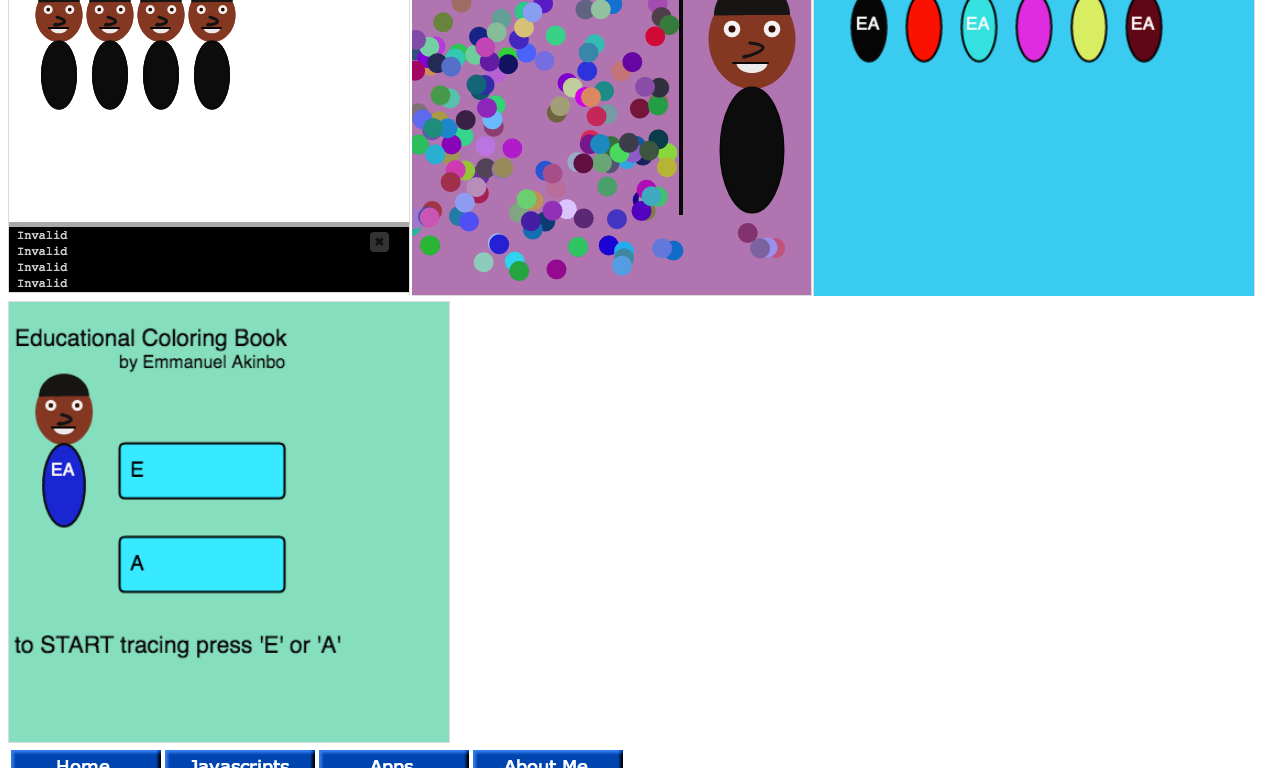
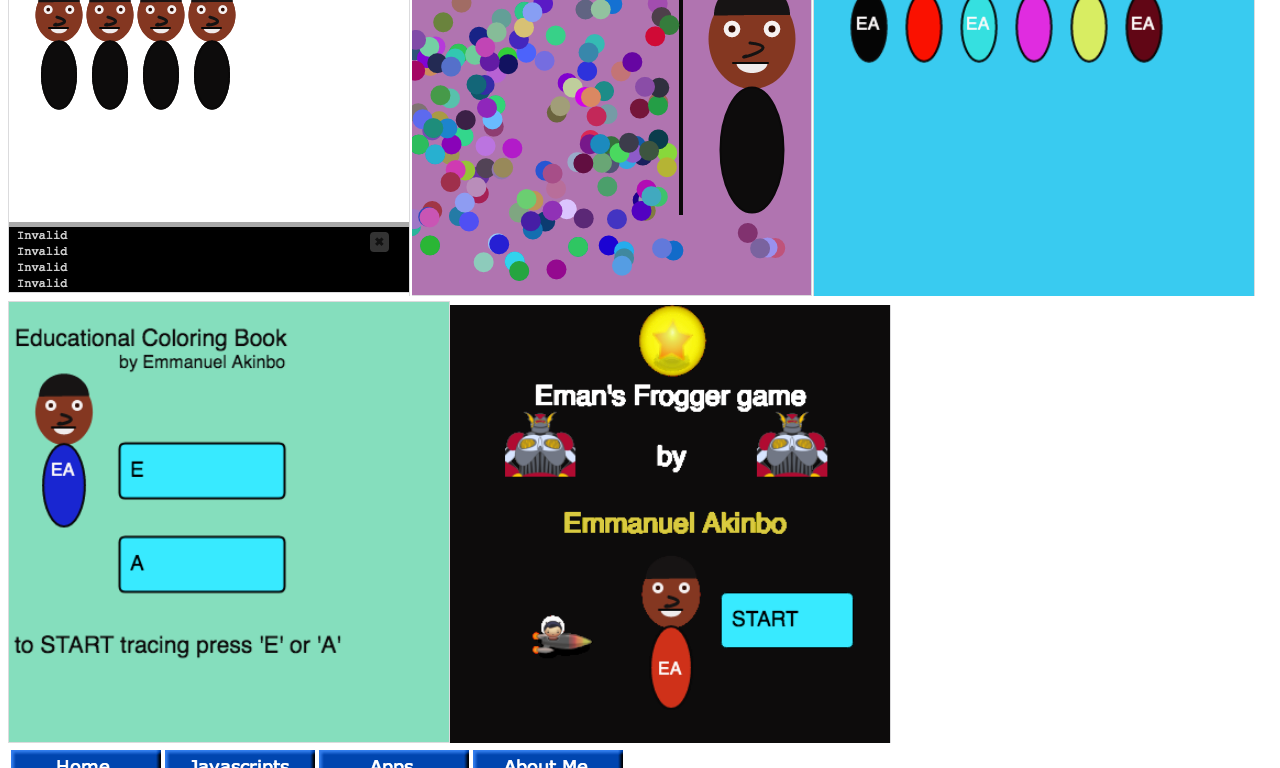
Before and after one commit to eakinbo69/eakinbo69.github.io, a plain HTML site: page Javascripts.html in a window 1280 px wide. Shown: the part 1362-2130 px from the top of the page. Drawn offline with Linux system fonts and the light colour scheme.

Commit message:
Update Javascripts.html

```diff
--- a/Javascripts.html
+++ b/Javascripts.html
@@ -33,6 +33,7 @@
       <a href="https://www.khanacademy.org/computer-programming/akinbo_drybitmoji/5621263349809152"><img src ="Screen Shot 2019-10-23 at 9.31.04 AM.png"></a>
       <a href="https://www.khanacademy.org/computer-programming/akinbo_wardrobe/4883774816354304"><img src ="Screen Shot 2019-10-27 at 1.06.12 AM.png"></a>
       <a href="https://www.khanacademy.org/computer-programming/akinbo_educationalapp/6724384034619392"><img src ="Screen Shot 2019-11-05 at 5.33.15 PM.png"></a>
+      <a href="https://www.khanacademy.org/computer-programming/akinbo_frogger/6305898078633984"><img src ="Screen Shot 2019-11-12 at 11.42.20 PM.png"></a>
 
        </body>
  </html>
```
